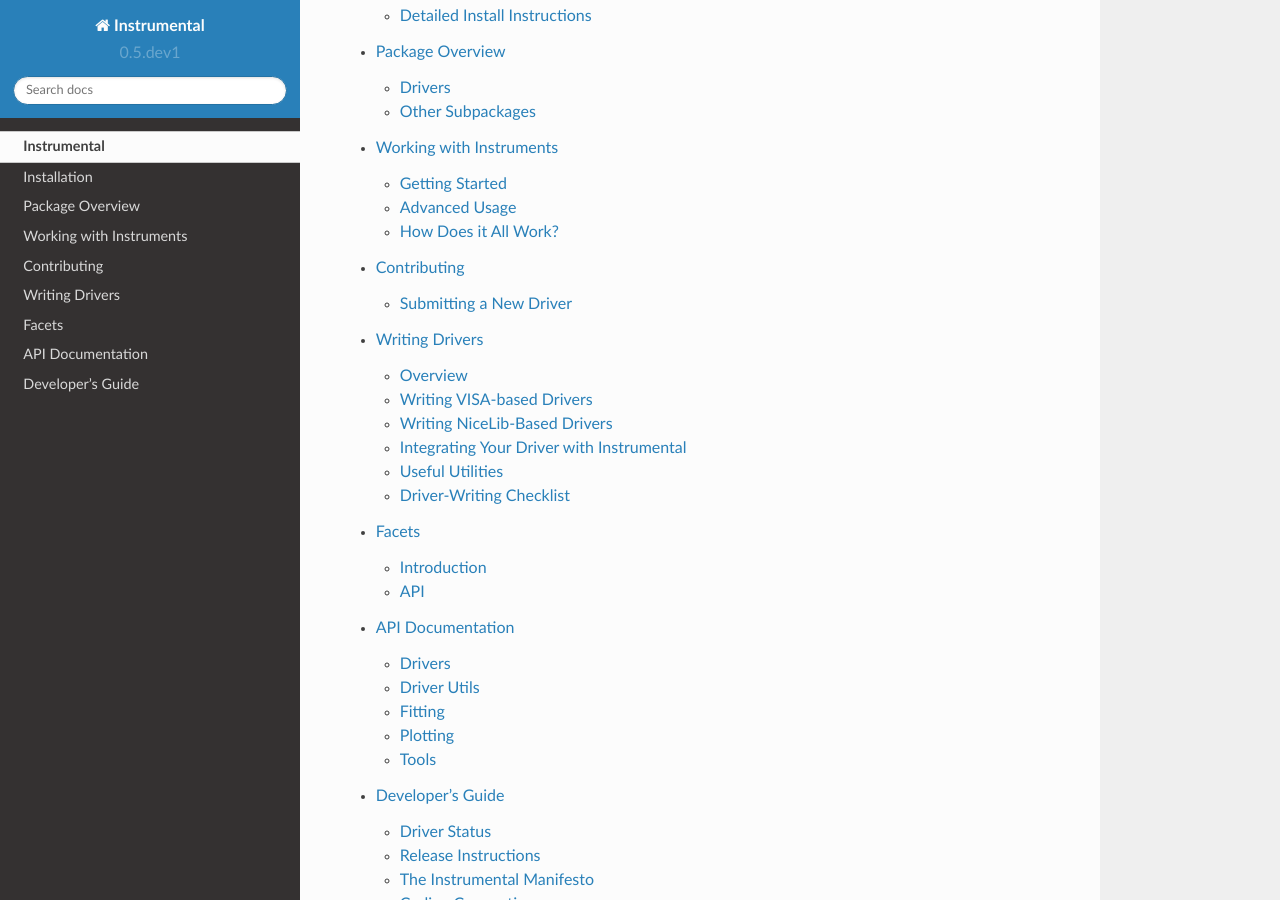
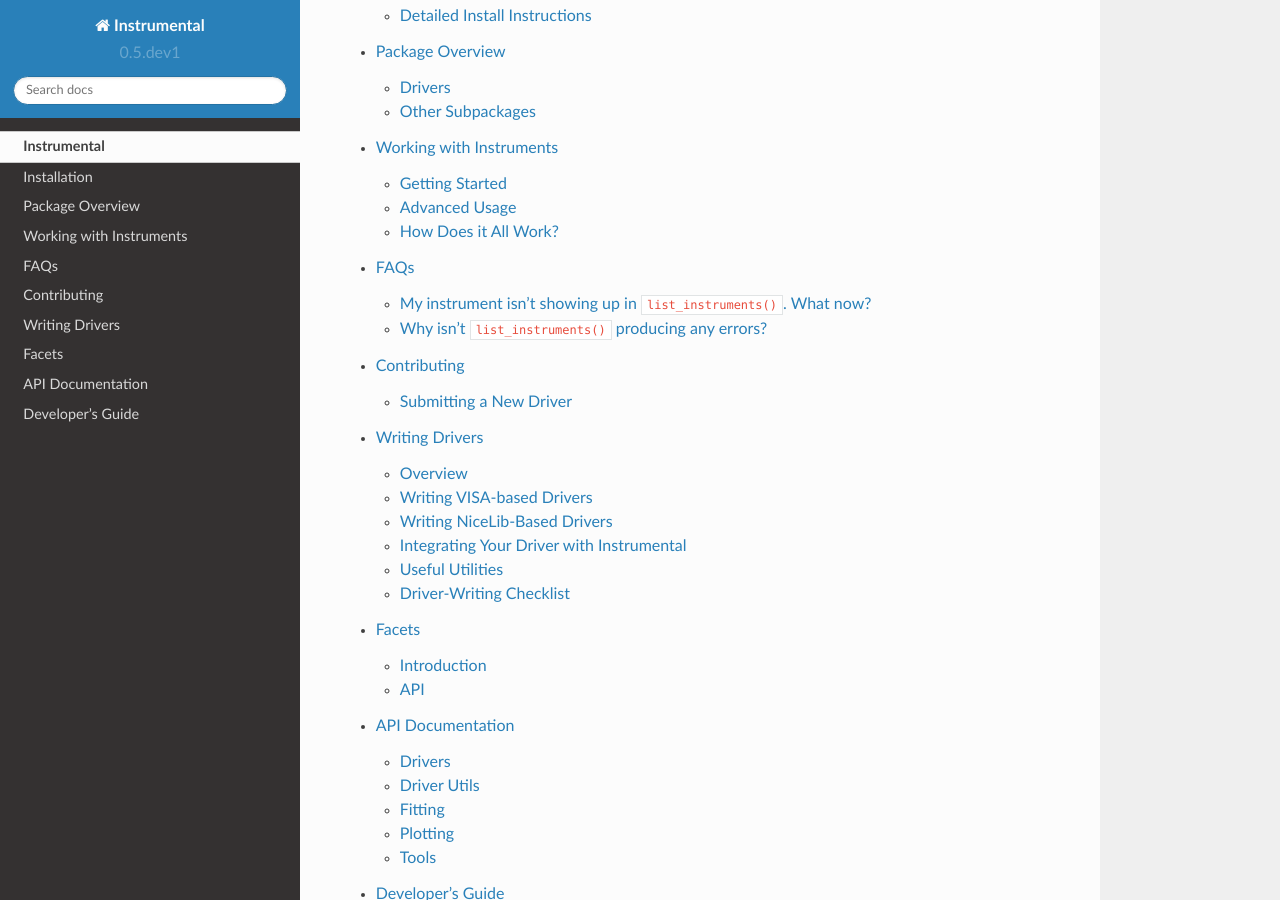
Before and after one commit to mabuchilab/Instrumental, a Sphinx documentation site: the page built from docs/index.rst, in a window 1280 px wide and 900 px high, scrolled down 1428 px. Built offline with Sphinx 7.4.7 and the Read the Docs theme 2.0.0, drawn with Linux system fonts in a browser that asks for light colours; formulas are drawn with MathJax 3; part of the change alters nothing that is shown.

Commit message:
Add FAQ page to docs

```diff
--- /dev/null
+++ b/docs/faq.rst
@@ -0,0 +1,15 @@
+FAQs
+====
+
+My instrument isn't showing up in ``list_instruments()``. What now?
+-------------------------------------------------------------------
+
+If you're using this particular driver for the first time, make sure you've followed the install directions fully. You should also check that the device works with any vendor-provided software (e.g. a camera viewer GUI). If the device still isn't showing up, you should import the driver module directly to reveal any errors (see :ref:`list_instruments-no-error`).
+
+
+.. _list_instruments-no-error:
+
+Why isn't ``list_instruments()`` producing any errors?
+------------------------------------------------------
+
+``list_instruments()`` is designed to check all Instrumental drivers that are available, importing each driver in turn. If a driver fails to import, this is often because you haven't installed its requirements (because you're not using it), so ``list_instruments()`` simply ignores the error and moves on.
--- a/docs/index.rst
+++ b/docs/index.rst
@@ -61,6 +61,7 @@ User Guide
    install
    overview
    instruments
+   faq
    contributing
    driver-dev
    facets
```
